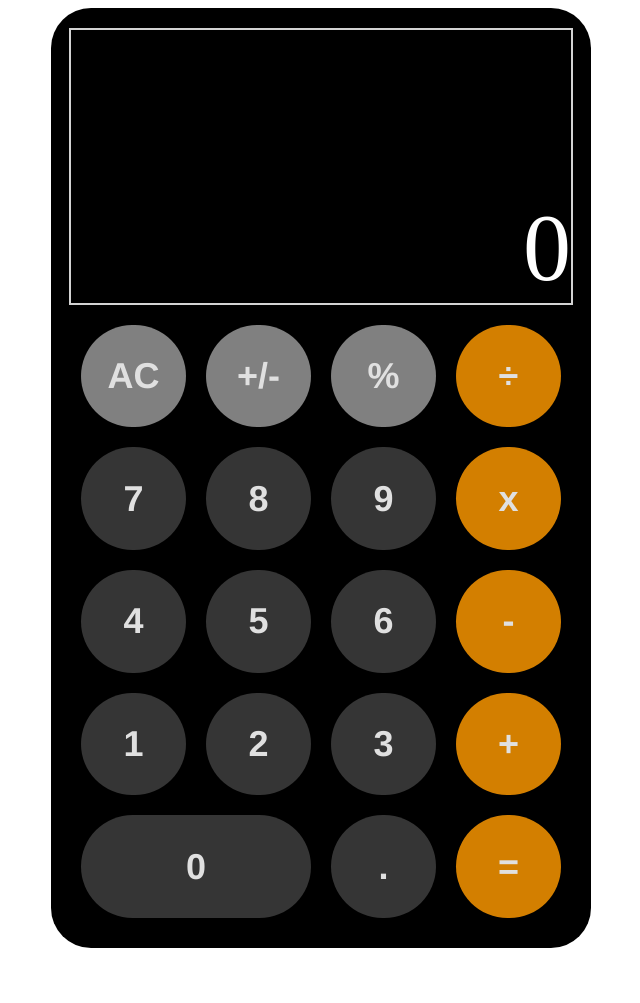
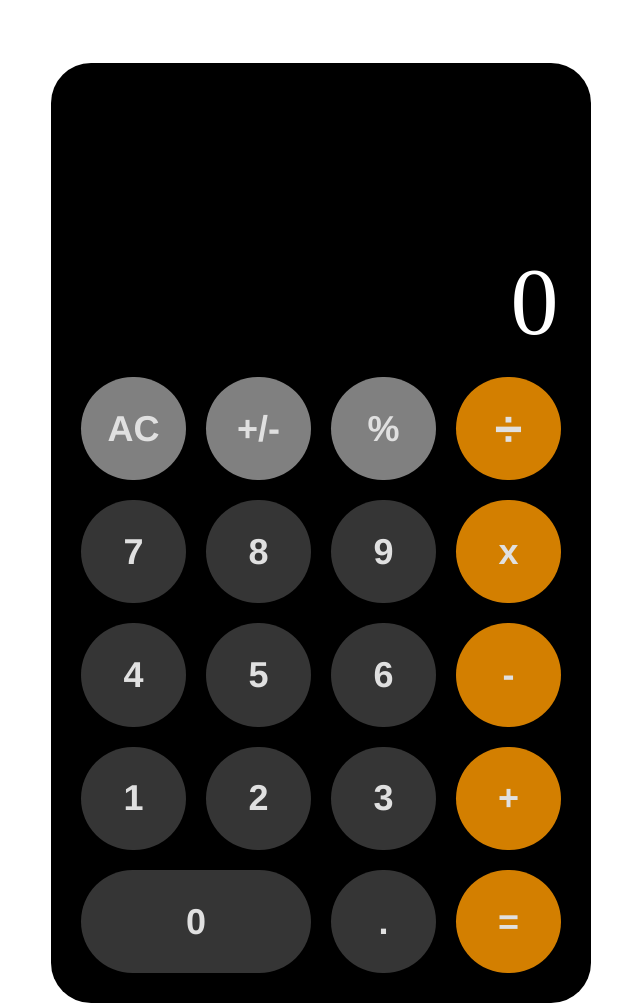
Before and after one commit to Elendel19/calculator, a plain HTML site: page index.html in a window 1280 px wide. Shown: the whole page, without its empty margins (319-959 px from the left). Before the commit the page ends 956 px from the top, so only its background shows below. Drawn offline with Linux system fonts and the light colour scheme.

Commit message:
Clean up formatting and layout

```diff
--- a/style.css
+++ b/style.css
@@ -1,10 +1,8 @@
 .container {
-
-    margin: 0px 10% 0px 10%;
+    margin: 5%;
     display: flex;
     justify-content: center;
     align-items: center;
-
 }
 
 .wrapper {
@@ -27,7 +25,7 @@
     color: white;
     width: 100%;
     height: 400px;
-    border: 2px #d3d3d3 solid;
+    width: 95%;
 }
 
 .keypad {
@@ -37,13 +35,10 @@
     margin-top: 10px;
     width: 100%;
     height: 100%;
-
-
 }
 
 .doubleWide {
     grid-column: 1/span 2;
-
 }
 
 .button {
@@ -57,8 +52,6 @@
     justify-content: center;
     align-items: center;
     margin: 10px;
-
-
 }
 
 .grey {
@@ -69,6 +62,6 @@
     background-color: rgb(211, 127, 0);
 }
 
-h1 {
-    color: red;
+#divide {
+    font-size: 50px;
 }
```
